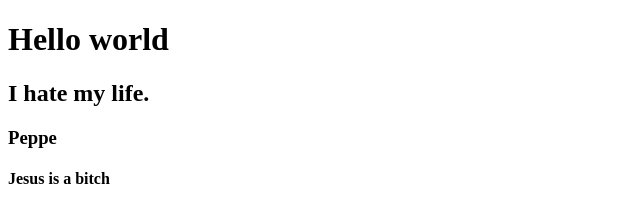
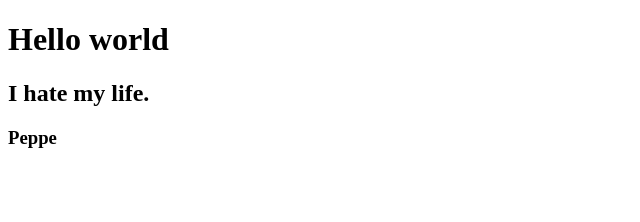
Before and after one commit to MarioPianese/test1, a plain HTML site: page index.html in a window 1280 px wide. Shown: the whole page, without its empty margins (0-640 px from the left). Drawn offline with Linux system fonts and the light colour scheme.

Commit message:
I did something.

```diff
--- a/index.html
+++ b/index.html
@@ -11,6 +11,5 @@
     <h1>Hello world</h1>
     <h2> I hate my life. </h2>
     <h3> Peppe </h3>
-    <h4> Jesus is a bitch </h4>
 </body>
 </html>
```
